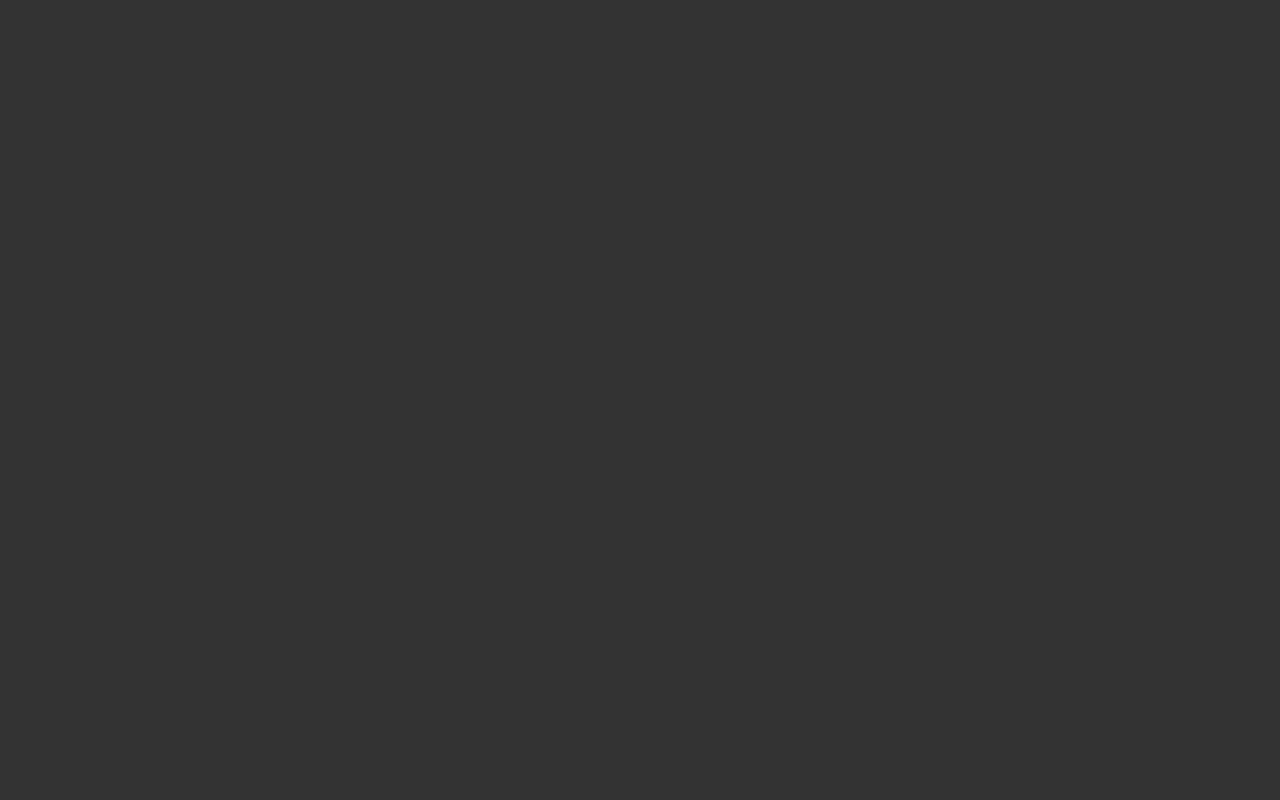
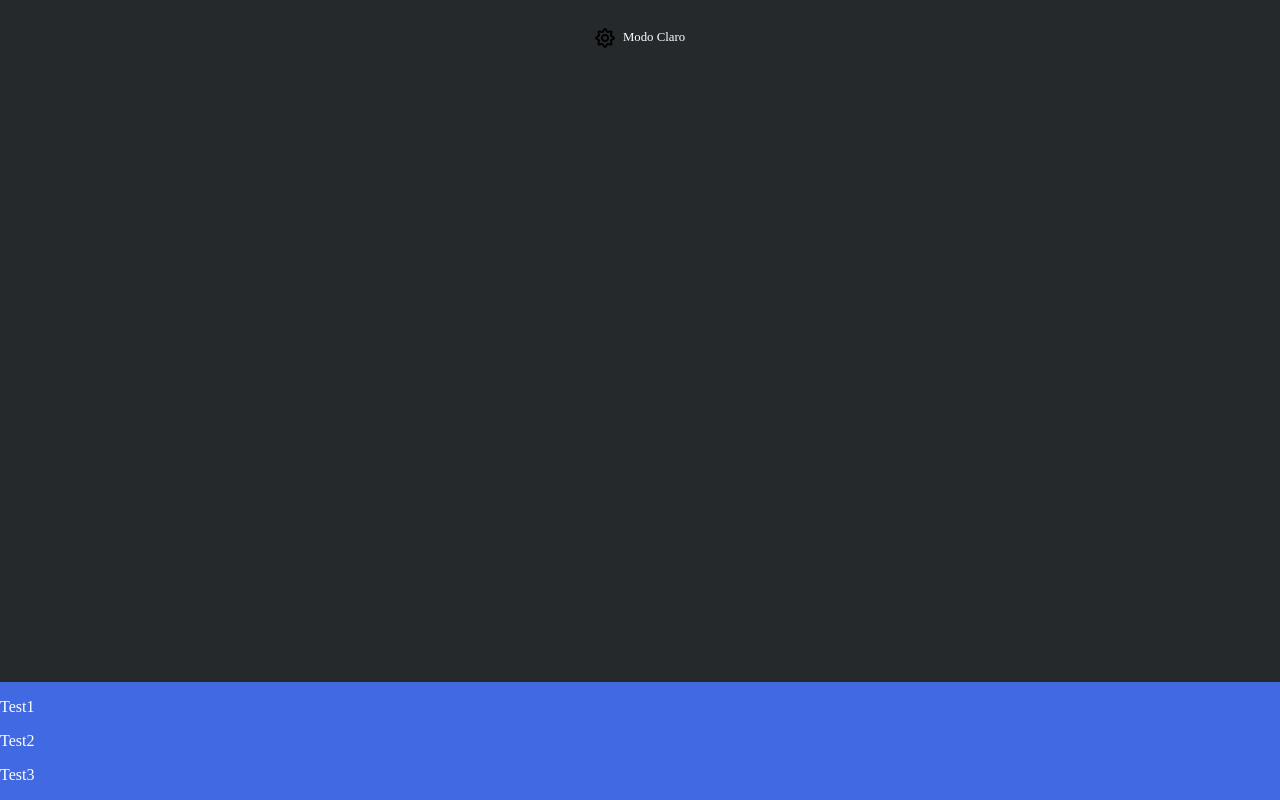
Before and after one commit to 1gabrielcarrizo/challenge1-encryptor-oracle-one, a plain HTML site: page index.html in a window 1280 px wide. Drawn offline with Linux system fonts and the light colour scheme.

Commit message:
adding dark mode and functionality

```diff
--- a/css/styles.css
+++ b/css/styles.css
@@ -1,8 +1,53 @@
-*{
+:root {
+    --bg-color: #eee;
+    --text-color: #25292c;
+    --transition: color 0.1s, background-color 0.2s ease-in-out;
+}
+
+* {
     box-sizing: border-box;
 }
 
-body{
+body {
     margin: 0;
-    background-color: #333;
+    display: flex;
+    flex-direction: column;
+    min-height: 100vh;
+    background-color: var(--bg-color);
+    color: var(--text-color);
+    transition: var(--transition);
 }
+
+body.dark {
+    --text-color: white;
+    --bg-color: #25292c;
+}
+
+.header {
+    display: flex;
+    align-items: center;
+    justify-content: center;
+    height: 75px;
+    padding: 0 1.5em;
+}
+
+.toggle-theme {
+    display: flex;
+    align-items: center;
+    justify-content: center;
+    cursor: pointer;
+}
+
+.toggle-theme__icon {
+    margin-right: 0.5em;
+    width: 20px;
+}
+
+.toggle-theme__text {
+    font-size: 0.8rem;
+}
+
+footer {
+    margin-top: auto;
+    background-color: royalblue;
+}
--- /dev/null
+++ b/helpers/changeTheme.js
@@ -0,0 +1,12 @@
+const toggleIcon = document.getElementById("toggle-icon");
+const toggleText = document.getElementById("toggle-text");
+
+export const changeTheme = () => {
+    document.body.classList.toggle("dark");
+    (toggleIcon.src.includes("moon.svg")) ?
+        (toggleIcon.src = "assets/icons/sun.svg",
+        toggleText.textContent = "Modo Claro")
+        :
+        (toggleIcon.src = "assets/icons/moon.svg",
+        toggleText.textContent = "Modo Oscuro")
+}
--- a/index.html
+++ b/index.html
@@ -1,15 +1,39 @@
 <!DOCTYPE html>
 <html lang="en">
+
 <head>
     <meta charset="UTF-8">
     <meta name="viewport" content="width=device-width, initial-scale=1.0">
+    <!-- css -->
     <link rel="stylesheet" href="css/styles.css">
+    <!-- fontawesome -->
+    <script src="https://kit.fontawesome.com/1d4e9027fc.js" crossorigin="anonymous"></script>
     <title>Document</title>
 </head>
-<body>
-    <header></header>
+
+<body class="dark">
+    <header class="header">
+        <div class="container">
+            <div class="switches">
+                <div id="toggle-theme" class="toggle-theme">
+                    <img id="toggle-icon" src="assets/icons/sun.svg" alt="moon icon" class="toggle-theme__icon">
+                    <p id="toggle-text" class="toggle-theme__text">Modo Claro</p>
+                </div>
+            </div>
+            <div class="colors">
+                <div class="colors__item colors__item--blue"></div>
+            </div>
+        </div>
+    </header>
     <main></main>
-    <footer></footer>
-    <script src="scripts.js"></script>
+    <footer>
+        <div class="container">
+            <p>Test1</p>
+            <p>Test2</p>
+            <p>Test3</p>
+        </div>
+    </footer>
+    <script src="scripts.js" type="module"></script>
 </body>
+
 </html>
--- a/scripts.js
+++ b/scripts.js
@@ -0,0 +1,5 @@
+import { changeTheme } from "./helpers/changeTheme.js";
+
+const toggleTheme = document.getElementById("toggle-theme");
+
+toggleTheme.addEventListener("click", changeTheme);
```
Also changed, not shown: assets/icons/moon.svg (added), assets/icons/sun.svg (added).
